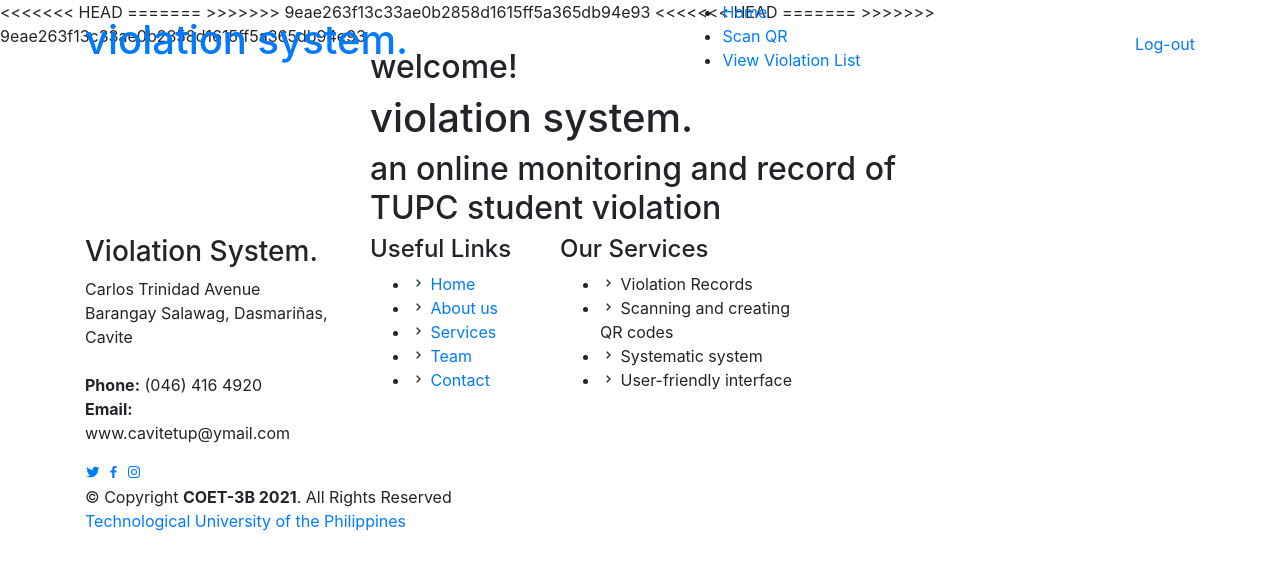
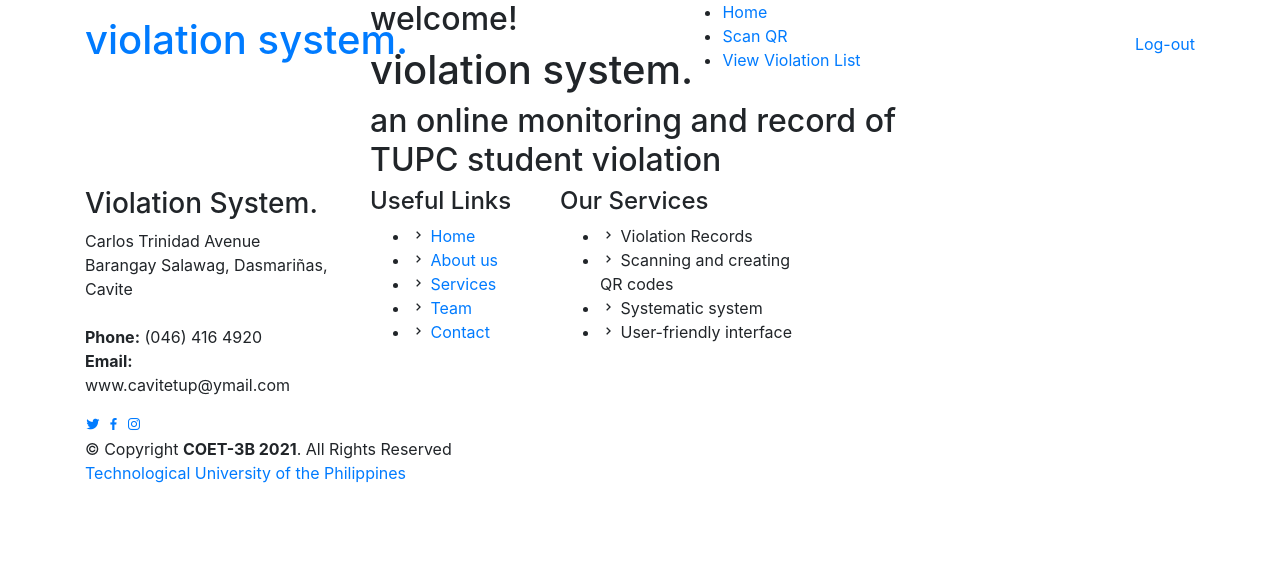
Before and after one commit to hazelbarcibal/violation-system, a Django app: page /innerpage/ in a window 1280 px wide. Shown: the top 570 px of the page. Run offline with Django 3.2, Linux system fonts and the light colour scheme; some libraries are stand-ins or nearby versions.

Commit message:
violation-system

```diff
--- a/django_proj/violation/templates/task/innerpage.html
+++ b/django_proj/violation/templates/task/innerpage.html
@@ -27,11 +27,7 @@
   <link href="assets/vendor/aos/aos.css" rel="stylesheet">
 
   <!-- static css-->
-<<<<<<< HEAD
 
-=======
-
->>>>>>> 9eae263f13c33ae0b2858d1615ff5a365db94e93
   <link rel="stylesheet" type="text/css" href="{% static 'vendor/bootstrap/css/bootstrap.min.css' %}">
   <link rel="stylesheet" type="text/css" href="{% static 'vendor/icofont/icofont.min.css' %}">
   <link rel="stylesheet" type="text/css" href="{% static 'vendor/boxicons/css/boxicons.min.css' %}">
@@ -40,11 +36,7 @@
   <link rel="stylesheet" type="text/css" href="{% static 'vendor/remixicon/remixicon.css' %}">
   <link rel="stylesheet" type="text/css" href="{% static 'vendor/aos/aos.css' %}">
 
-<<<<<<< HEAD
-=======
-  <link href="{% static 'css/inner-page-style.css' %}" rel="stylesheet">
 
->>>>>>> 9eae263f13c33ae0b2858d1615ff5a365db94e93
   <!-- Template Main CSS File -->
   <link href="{% static 'css/inner-page-style.css' %}" rel="stylesheet">
 
```
Also changed, not shown: django_proj/violation/views.py (line endings or trailing spaces).
